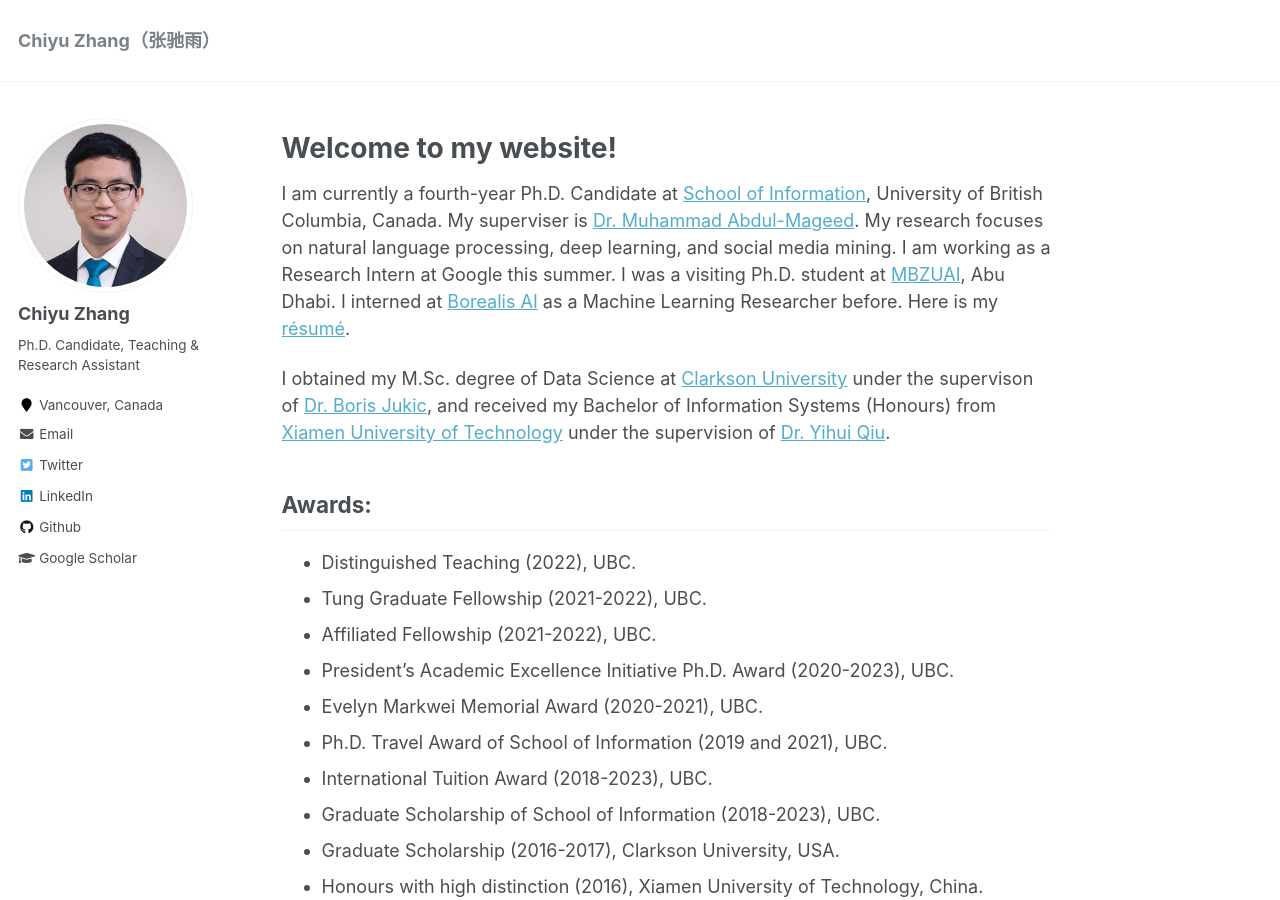
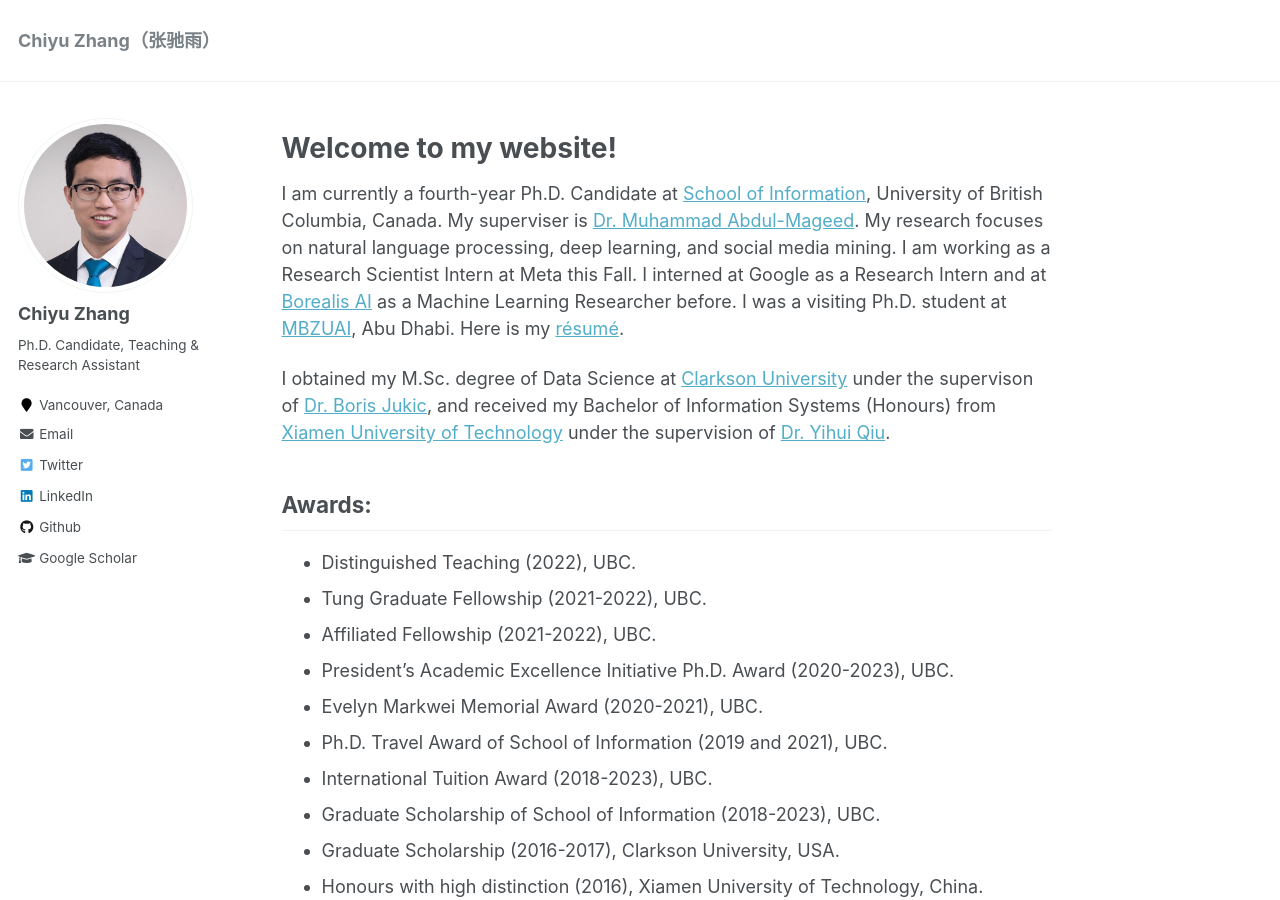
Before and after one commit to chiyuzhang94/chiyuzhang94.github.io, a Jekyll site: the page built from _pages/about.md, in a window 1280 px wide and 900 px high. Built offline with Jekyll 4.4.1, drawn with Linux system fonts in a browser that asks for light colours.

Commit message:
update 0830

```diff
--- a/_pages/about.md
+++ b/_pages/about.md
@@ -9,7 +9,7 @@
 ---
 # Welcome to my website!
 
-I am currently a fourth-year Ph.D. Candidate at [School of Information](https://ischool.ubc.ca/), University of British Columbia, Canada. My superviser is [Dr. Muhammad Abdul-Mageed](https://mageed.arts.ubc.ca/). My research focuses on natural language processing, deep learning, and social media mining. I am working as a Research Intern at Google this summer. I was a visiting Ph.D. student at [MBZUAI](https://mbzuai.ac.ae/), Abu Dhabi. I interned at [Borealis AI](https://www.borealisai.com/) as a Machine Learning Researcher before. Here is my [résumé](https://chiyuzhang94.github.io/files/chiyu_resume.pdf).
+I am currently a fourth-year Ph.D. Candidate at [School of Information](https://ischool.ubc.ca/), University of British Columbia, Canada. My superviser is [Dr. Muhammad Abdul-Mageed](https://mageed.arts.ubc.ca/). My research focuses on natural language processing, deep learning, and social media mining. I am working as a Research Scientist Intern at Meta this Fall. I interned at Google as a Research Intern and at [Borealis AI](https://www.borealisai.com/) as a Machine Learning Researcher before. I was a visiting Ph.D. student at [MBZUAI](https://mbzuai.ac.ae/), Abu Dhabi. Here is my [résumé](https://chiyuzhang94.github.io/files/chiyu_resume.pdf).
 
 I obtained my M.Sc. degree of Data Science at [Clarkson University](https://www.clarkson.edu/) under the supervison of [Dr. Boris Jukic](https://www.clarkson.edu/people/boris-jukic), and received my Bachelor of Information Systems (Honours) from [Xiamen University of Technology](http://english.xmut.edu.cn/) under the supervision of [Dr. Yihui Qiu](https://jgxy.xmut.edu.cn/info/1061/4290.htm).
 
```
